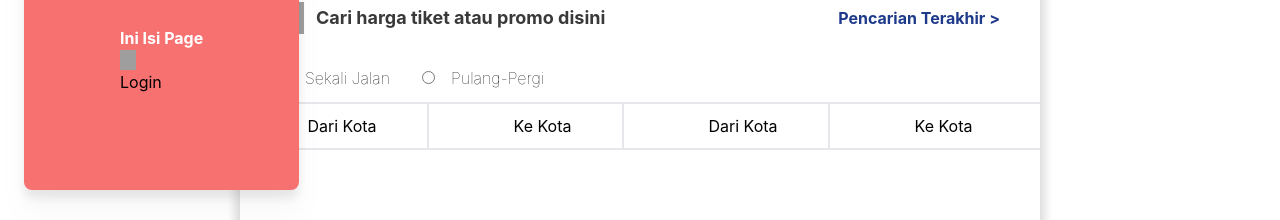
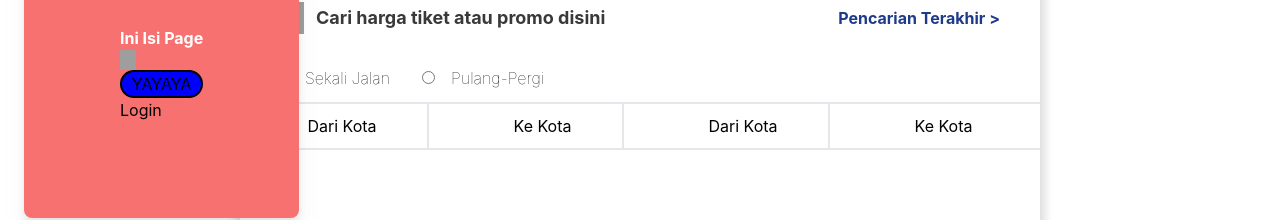
Before and after one commit to aldimenur/tolet.com, a React (Create React App) app: page / in a window 1280 px wide. Shown: the part 478-698 px from the top of the page. Built offline with nearby package versions, Linux system fonts and the light colour scheme; grey boxes are pictures that could not be loaded.

Commit message:
commit on master

```diff
--- a/src/App.js
+++ b/src/App.js
@@ -7,10 +7,7 @@ import Card from "./components/Card";
 import PesanTiket from "./components/PesanTiket";
 import Login from "./components/Login";
 import Navigation from "./components/Navigation";
-
-// const CardStyle = styled.div`
-//   background-color: blue;
-// `;
+import { CardStyle } from "./components/Components.styled";
 
 function App() {
   return (
@@ -22,7 +19,7 @@ function App() {
       </div>
       <div className="login-section align-middle fixed p-24 m-6 bg-red-400 rounded-lg drop-shadow-xl float-left">
         <Isi />
-        {/* <CardStyle></CardStyle> */}
+        <CardStyle> YAYAYA </CardStyle>
         <Routes>
           {/* iki ws bener awkm cara gae routing e */}
           <Route path="/login" element={<Login />} />
--- /dev/null
+++ b/src/components/Components.styled.js
@@ -0,0 +1,10 @@
+import styled from "styled-components";
+
+export const CardStyle = styled.div`
+  text-align: center;
+  background-color: blue;
+  align-items: center;
+  border: solid 2px black;
+  border-radius: 2em;
+  display: block;
+`;
```
Also changed, not shown: src/components/TopSection.js (added).
